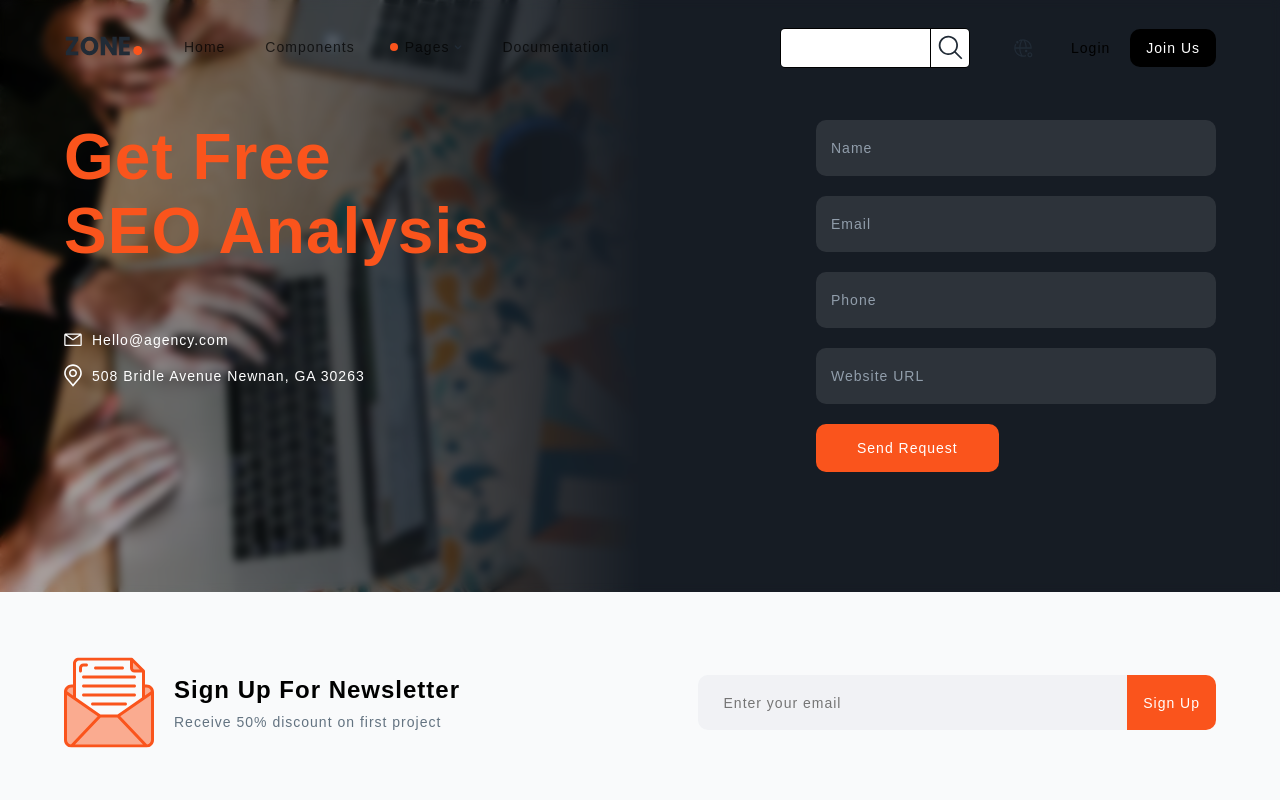
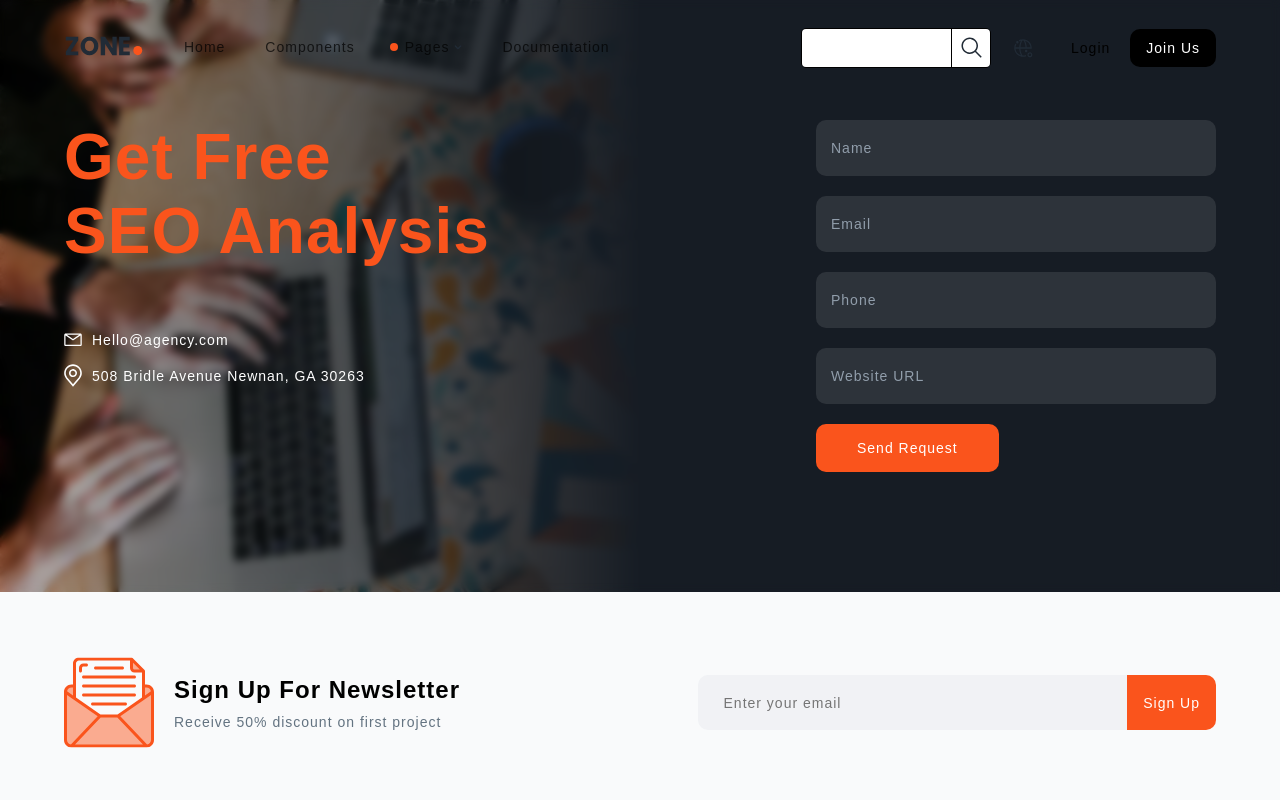
Before and after one commit to Aalmazbek/Marketing, a React (Create React App) app: page / in a window 1280 px wide. Both pictures are taken after a click on the button 974 px from the left and 47 px from the top of the page. Shown: the top 800 px of the page. Built offline with nearby package versions, Linux system fonts and the light colour scheme.

Commit message:
footer dark mode corrected

```diff
--- a/src/App.css
+++ b/src/App.css
@@ -55,6 +55,13 @@ input::-webkit-inner-spin-button {
 
 .input-darkScheme::placeholder{
   color: rgba(145, 158, 171, 1);
+}
+
+
+
+
+button{
+  border: none;
 }
 
 
--- a/src/components/Footer/Footer.css
+++ b/src/components/Footer/Footer.css
@@ -157,6 +157,7 @@ footer{
   display: flex;
   flex-direction: column;
   gap: 30px;
+
 }
 
 .footer__contacts address{
@@ -274,9 +275,16 @@ footer{
 
 
 
-.footer-dark .footer__title-socials img, .footer__contacts{
+.footer-dark .footer__contacts{
+  color: white;
+}
+
+
+.footer-dark .footer__title-socials img, .footer-dark .footer__contacts img{
   filter: contrast(0) brightness(200%);
 }
+
+
 
 
 
@@ -445,36 +453,3 @@ footer{
     height: 100%;
   }
 }
-
-
-
-
-
-
-
-
-
-
-@media (prefers-color-scheme: dark) {
-  .footer__newsletter{
-    background: rgba(145, 158, 171, 0.12);
-  }
-
-
-  .footer__newsletter-title p{
-    color: rgba(145, 158, 171, 1);
-  }
-
-
-
-
-  .footer__title p{
-    color: rgba(145, 158, 171, 1);
-  }
-
-
-
-  .footer__title-socials img, .footer__contacts{
-    filter: contrast(0) brightness(200%);
-  }
-}
--- a/src/components/Header/Header.css
+++ b/src/components/Header/Header.css
@@ -124,7 +124,7 @@ header{
   display: flex;
   align-items: center;
   position: absolute;
-  right: 70%;
+  right: 64%;
   top: 10%;
 
   border: 1px solid black;
@@ -148,8 +148,14 @@ header{
 
   padding: 10px;
 
+  background: white;
+
   border: none;
   border-right: 1px solid black;
+}
+
+.header__search-input:focus{
+  background: rgb(240,242,244);
 }
 
 
@@ -161,9 +167,19 @@ header{
 
   padding: 5px;
 
+  display: flex;
+  align-items: center;
+  justify-content: center;
+
   background: white;
 
   border-radius: 0!important;
+
+  cursor: pointer;
+}
+
+.header__search-submit:hover{
+  background: rgb(240,242,244);
 }
 
 
@@ -280,6 +296,7 @@ hr{
 
 .mobile-header__menu-modal{
   width: 100vw;
+  max-width: 576px;
   height: 100vh;
 
   flex-direction: column;
@@ -287,7 +304,7 @@ hr{
   align-items: flex-start;
   position: fixed;
   top: 0;
-  left: 0;
+  right: 0;
   z-index: 100;
 
   transform: translateX(100%);
@@ -311,6 +328,12 @@ hr{
 
   position: relative;
 }
+
+
+.mobile-header__logo{
+  opacity: 0;
+}
+
 
 
 .mobile-header__menu-modal-header > div{
@@ -490,19 +513,40 @@ hr{
 
 
 
+
+
+
 .header-dark .header__search-modal{
   border-color: rgba(255, 255, 255, 0.2);
 }
 
 
 .header-dark .header__search-modal input{
-  background: rgba(22, 28, 36, 1);
+  background: rgb(37,44,53);
 
   border-radius: 5px 0 0 5px;
   border-right-color: rgba(255, 255, 255, 0.1);
   outline-color: white;
 }
 
+.header-dark .header__search-modal input:focus{
+  background: rgb(22,28,36);
+}
+
+
+
+.header-dark .header__search-submit{
+  background: rgb(37,44,53);
+}
+
+.header-dark .header__search-submit:hover{
+  background: rgb(22,28,36);
+}
+
+
+.header-dark .header__search-submit img{
+  filter: contrast(0) brightness(200%);
+}
 
 
 
@@ -631,6 +675,16 @@ hr{
 
 
 
+@media screen and (max-width: 576px) {
+  .mobile-header__logo{
+    opacity: 1;
+  }
+}
+
+
+
+
+
 @media screen and (max-width: 992px) {
   .header__container-links{
     gap: 25px;
--- a/src/components/Header/Header.jsx
+++ b/src/components/Header/Header.jsx
@@ -302,7 +302,9 @@ function Header() {
 
           <form className={`header__search-modal ${isSearchModal ? 'search-active' : ''}`} onSubmit={handleSubmit}>
             <input type="text" className={`header__search-input`} value={inputValue} onChange={e => setInputValue(e.target.value)} />
-            <input type="image" className={`header__search-submit`} src={darkScheme ? searchIconDark : searchIconLight} alt="search icon" name='submit' />
+            <button className={`header__search-submit`}>
+              <img src={searchIconLight} alt="search-icon" />
+            </button>
           </form>
         </div>
       </div>
```
Also changed, not shown: 1 other file (tests, documents, lock files or other folders).
